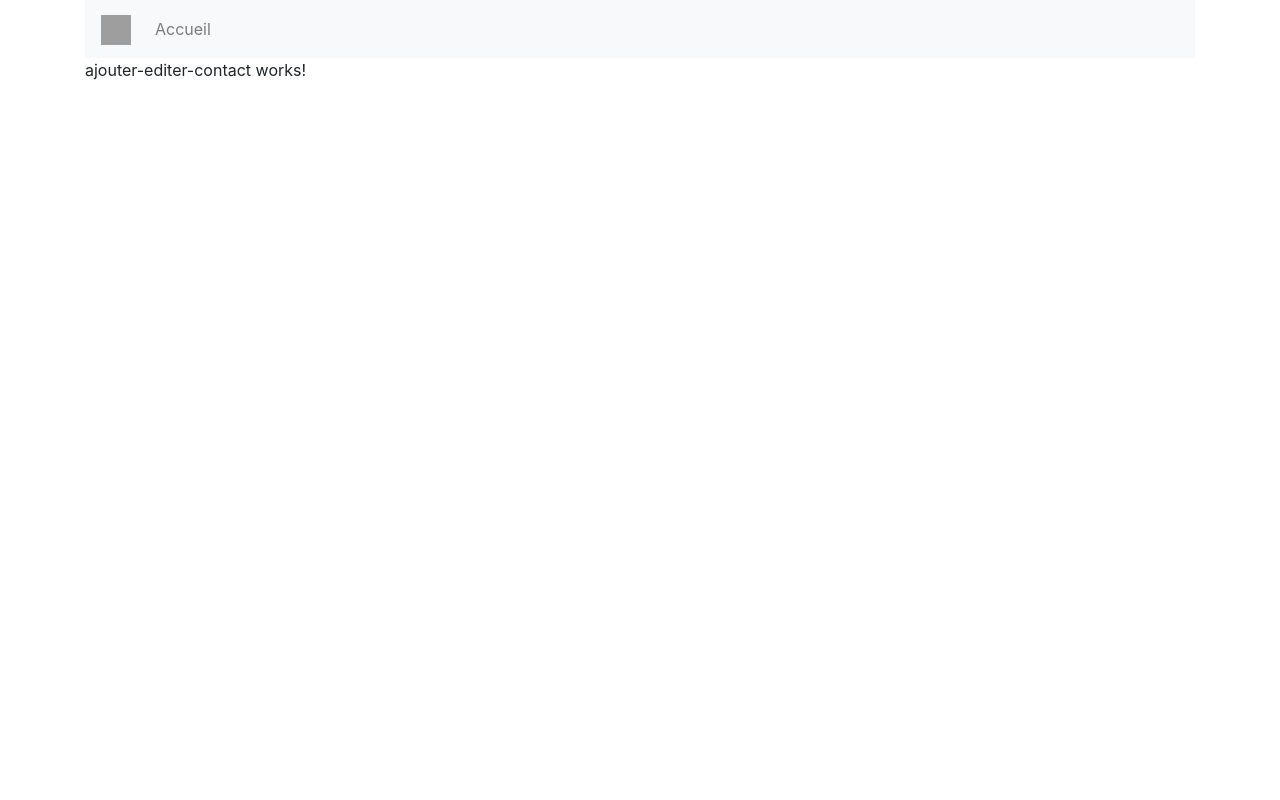
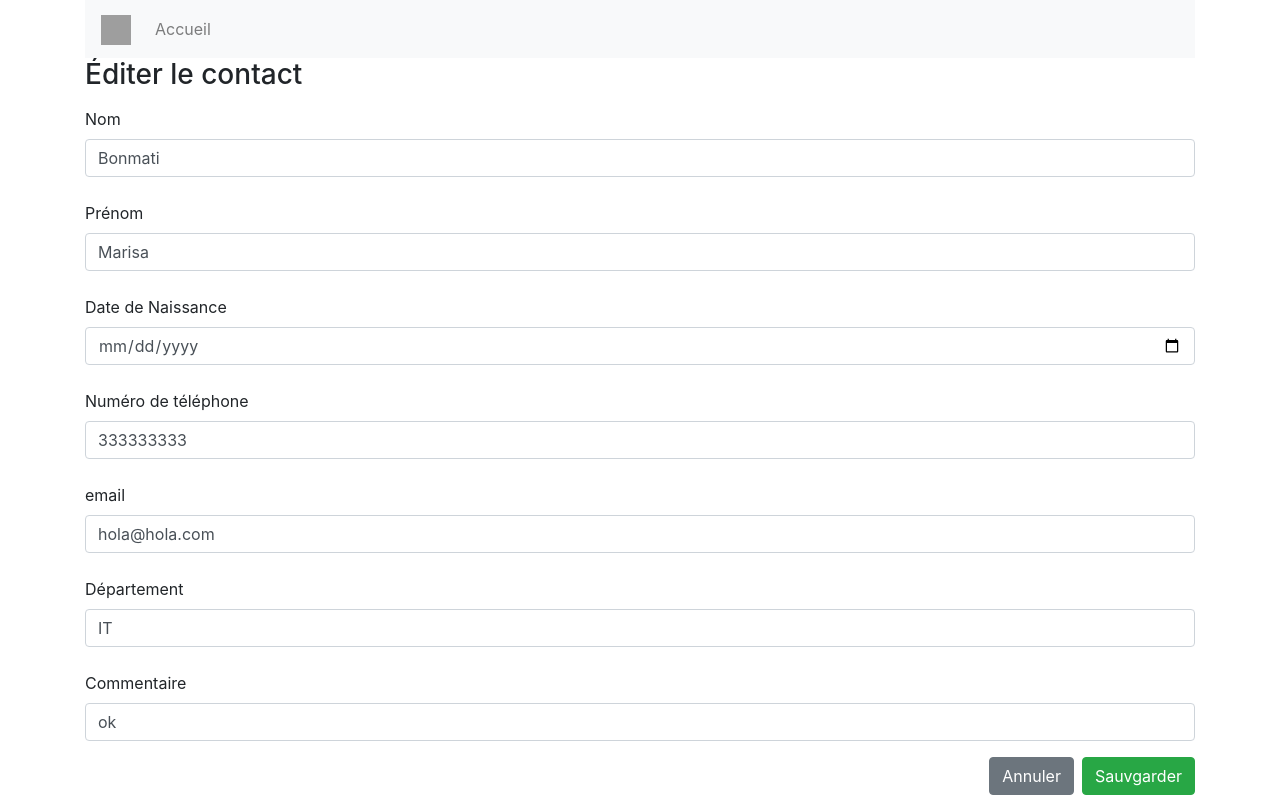
Before and after one commit to marisabonmati/ArpilabeProject, an Angular app in the folder front-arpilabeProject/: page /editer/1 in a window 1280 px wide. Built offline with nearby package versions, Linux system fonts and the light colour scheme; grey boxes are pictures that could not be loaded.

Commit message:
Validators - Warnings

```diff
--- a/front-arpilabeProject/src/app/app.module.ts
+++ b/front-arpilabeProject/src/app/app.module.ts
@@ -1,5 +1,6 @@
 import { BrowserModule } from '@angular/platform-browser';
 import { NgModule } from '@angular/core';
+import { ReactiveFormsModule } from '@angular/forms';
 
 import { AppRoutingModule } from './app-routing.module';
 import { AppComponent } from './app.component';
@@ -18,7 +19,8 @@ import { VoirDetailsComponent } from './components/voir-details/voir-details.com
   ],
   imports: [
     BrowserModule,
-    AppRoutingModule
+    AppRoutingModule,
+    ReactiveFormsModule
   ],
   providers: [],
   bootstrap: [AppComponent]
--- a/front-arpilabeProject/src/app/components/ajouter-editer-contact/ajouter-editer-contact.component.html
+++ b/front-arpilabeProject/src/app/components/ajouter-editer-contact/ajouter-editer-contact.component.html
@@ -1 +1,85 @@
-<p>ajouter-editer-contact works!</p>
+<h3> {{ action }} </h3>
+<form [formGroup]="contact" (ngSubmit)="sauvgarderContact()">
+    <div class="form-group row">
+        <label class="control-label col-md-12 my-2">Nom</label>
+        <div class="col-md-12">
+            <input type="text" class="form-control" formControlName="nom">
+        </div>
+        <span class="text-danger ml-3"
+            *ngIf="contact.get('nom').hasError('required') && contact.get('nom').touched">Veuillez renseigner le
+            nom</span>
+    </div>
+
+
+    <div class="form-group row">
+        <label class="control-label col-md-12 my-2">Prénom</label>
+        <div class="col-md-12">
+            <input type="text" class="form-control" formControlName="prenom">
+        </div>
+        <span class="text-danger ml-3"
+            *ngIf="contact.get('prenom').hasError('required') && contact.get('prenom').touched">Veuillez renseigner le
+            prénom</span>
+    </div>
+
+
+    <div class="form-group row">
+        <label class="control-label col-md-12 my-2">Date de Naissance</label>
+        <div class="col-md-12">
+            <input type="date" class="form-control" formControlName="dateDeNaissance">
+        </div>
+        <span class="text-danger ml-3"
+            *ngIf="contact.get('dateDeNaissance').hasError('required') && contact.get('dateDeNaissance').touched">Veuillez
+            renseigner la date de naissance</span>
+    </div>
+
+    <div class="form-group row">
+        <label class="control-label col-md-12 my-2">Numéro de téléphone</label>
+        <div class="col-md-12">
+            <input type="number" class="form-control" formControlName="telephone">
+        </div>
+        <span class="text-danger ml-3"
+            *ngIf="contact.get('telephone').hasError('required') && contact.get('telephone').touched">Veuillez
+            renseigner le
+            numéro de téléphone</span>
+    </div>
+
+
+    <div class="form-group row">
+        <label class="control-label col-md-12 my-2">email</label>
+        <div class="col-md-12">
+            <input type="email" class="form-control" formControlName="email">
+        </div>
+        <span class="text-danger ml-3"
+            *ngIf="contact.get('email').hasError('required') && contact.get('email').touched">Veuillez renseigner
+            l'email</span>
+    </div>
+
+
+    <div class="form-group row">
+        <label class="control-label col-md-12 my-2">Département</label>
+        <div class="col-md-12">
+            <input type="text" class="form-control" formControlName="departement">
+        </div>
+        <span class="text-danger ml-3"
+            *ngIf="contact.get('departement').hasError('required') && contact.get('departement').touched">Veuillez
+            renseigner le
+            département</span>
+    </div>
+
+
+    <div class="form-group row">
+        <label class="control-label col-md-12 my-2">Commentaire</label>
+        <div class="col-md-12">
+            <input type="text" class="form-control" formControlName="note">
+        </div>
+        <span class="text-danger ml-3"
+            *ngIf="contact.get('note').hasError('required') && contact.get('note').touched">Veuillez
+            ajouter un commentaire</span>
+    </div>
+
+
+    <div class="form-group">
+        <button class="btn btn-success float-right" [disabled]=contact.invalid>Sauvgarder</button>
+        <button [routerLink]="['/']" class="btn btn-secondary float-right mx-2">Annuler</button>
+    </div>
+</form>
--- a/front-arpilabeProject/src/app/components/ajouter-editer-contact/ajouter-editer-contact.component.ts
+++ b/front-arpilabeProject/src/app/components/ajouter-editer-contact/ajouter-editer-contact.component.ts
@@ -1,15 +1,58 @@
 import { Component, OnInit } from '@angular/core';
+import { FormGroup, FormBuilder, Validators } from '@angular/forms';
+import { ActivatedRoute } from '@angular/router';
 
 @Component({
   selector: 'app-ajouter-editer-contact',
   templateUrl: './ajouter-editer-contact.component.html',
   styleUrls: ['./ajouter-editer-contact.component.css']
 })
+
 export class AjouterEditerContactComponent implements OnInit {
 
-  constructor() { }
+  contact: FormGroup;
+  idContact = 0;
+  action = 'Ajouter un contact';
+
+  constructor(private fb: FormBuilder, private route: ActivatedRoute) {
+    this.contact = this.fb.group({
+      nom: ['', Validators.required],
+      prenom: ['', Validators.required],
+      dateDeNaissance: ['', Validators.required],
+      telephone: ['', Validators.required],
+      email: ['', Validators.required],
+      note: ['', Validators.required],
+      departement: ['', Validators.required],
+    });
+
+    if (+this.route.snapshot.paramMap.get('id')! > 0) {
+      this.idContact = +this.route.snapshot.paramMap.get('id')!;
+    }
+
+  }
+
 
   ngOnInit(): void {
+    this.esEditer();
+  }
+
+  sauvgarderContact(){
+    console.log(this.contact);
+  }
+
+  esEditer() {
+    if (this.idContact > 0) {
+      this.action = 'Éditer le contact';
+      this.contact.patchValue({
+        nom: 'Bonmati',
+        prenom: 'Marisa',
+        dateDeNaissance: '17/04/90',
+        telephone: '333333333',
+        email: 'hola@hola.com',
+        departement: 'IT',
+        note: 'ok'
+      })
+    }
   }
 
 }
```
